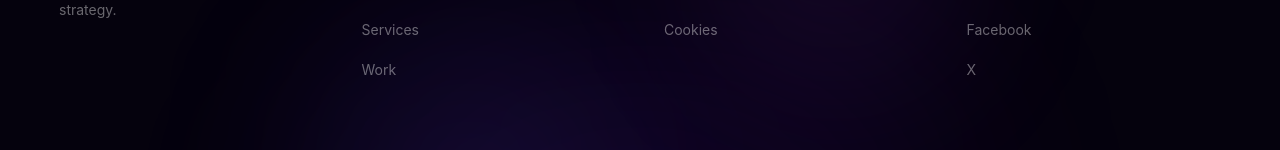
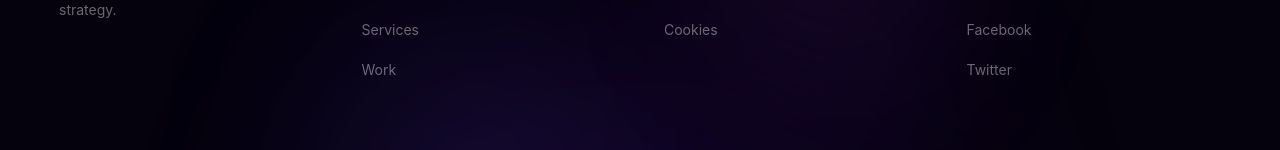
Before and after one commit to UMMEKASHAF12/4x-Vision-Website-, a React (Vite) app: page / in a window 1280 px wide. Shown: the part 6075-6225 px from the top of the page. Built offline with nearby package versions, Linux system fonts and the light colour scheme.

Commit message:
Fix Footer

```diff
--- a/src/Pages/Contact.jsx
+++ b/src/Pages/Contact.jsx
@@ -30,10 +30,10 @@ const NEXT_STEPS = [
 ];
 
 const SOCIALS = [
-  { icon: Linkedin, href: "#" },
+  { icon: Linkedin, href: "linkedin.com/company/4x-vision" },
   { icon: Instagram, href: "#" },
   { icon: X, href: "#" },
-  { icon: Facebook, href: "#" },
+  { icon: Facebook, href: "https://www.facebook.com/share/14agRdS8tFJ/" },
 ];
 
 function FloatInput({
--- a/src/components/Footer.jsx
+++ b/src/components/Footer.jsx
@@ -5,22 +5,43 @@ export default function Footer() {
   const currentYear = new Date().getFullYear();
 
   const footerLinks = [
-    { title: "Navigation", links: ["Home", "About", "Services", "Work"] },
-    { title: "Legal", links: ["Privacy Policy", "Terms of Service", "Cookies"] },
-    { title: "Social", links: ["LinkedIn", "Instagram", "Facebook", "X"] },
+    {
+      title: "Navigation",
+      links: [
+        { name: "Home", url: "/" },
+        { name: "About", url: "/about" },
+        { name: "Services", url: "/services" },
+        { name: "Work", url: "/work" },
+      ],
+    },
+    {
+      title: "Legal",
+      links: [
+        { name: "Privacy Policy", url: "/privacy" },
+        { name: "Terms of Service", url: "/terms" },
+        { name: "Cookies", url: "/cookies" },
+      ],
+    },
+    {
+      title: "Social",
+      links: [
+        { name: "LinkedIn", url: "https://linkedin.com/company/4x-vision" },
+        { name: "Instagram", url: "https://instagram.com/4x_vision" },
+        {
+          name: "Facebook",
+          url: "https://www.facebook.com/share/14agRdS8tFJ/",
+        },
+        { name: "Twitter", url: "https://x.com/4x_vision" },
+      ],
+    },
   ];
 
   return (
     <footer className="bg-[#05020d] border-t border-white/10 pt-15 pb-12 px-[59px] relative overflow-hidden">
       {/* --- ANIMATED BACKGROUND BLOOPS --- */}
       <div className="absolute inset-0 pointer-events-none overflow-hidden">
-        {/* Main Violet Glow - Pulses */}
         <div className="absolute -bottom-24 left-1/2 -translate-x-1/2 w-[600px] h-[300px] bg-violet-600/20 blur-[120px] rounded-full animate-pulse" />
-
-        {/* Floating Accent Bloop 1 - Moves left to right */}
         <div className="absolute top-1/2 left-1/4 w-[300px] h-[300px] bg-indigo-500/10 blur-[100px] rounded-full animate-[float_10s_ease-in-out_infinite]" />
-
-        {/* Floating Accent Bloop 2 - Moves right to left */}
         <div className="absolute top-0 right-1/4 w-[250px] h-[250px] bg-purple-500/10 blur-[80px] rounded-full animate-[float_15s_ease-in-out_infinite_reverse]" />
       </div>
 
@@ -30,7 +51,11 @@ export default function Footer() {
           <div className="col-span-2 md:col-span-1">
             <div className="flex items-center gap-3 text-white font-bold text-xl mb-6">
               <div className="w-10 h-10 rounded-lg overflow-hidden border border-white/10 shadow-2xl">
-                <img src={Logo} alt="Logo" className="w-full h-full object-cover" />
+                <img
+                  src={Logo}
+                  alt="Logo"
+                  className="w-full h-full object-cover"
+                />
               </div>
               <span className="tracking-tight">4x Vision</span>
             </div>
@@ -47,12 +72,14 @@ export default function Footer() {
               </h4>
               <ul className="space-y-4">
                 {section.links.map((link) => (
-                  <li key={link}>
+                  <li key={link.name}>
                     <a
-                      href={`#${link.toLowerCase()}`}
+                      href={link.url}
+                      target={section.title === "Social" ? "_blank" : "_self"}
+                      rel="noreferrer"
                       className="text-white/40 hover:text-violet-400 hover:translate-x-1 inline-block transition-all duration-300 text-sm"
                     >
-                      {link}
+                      {link.name}
                     </a>
                   </li>
                 ))}
```
